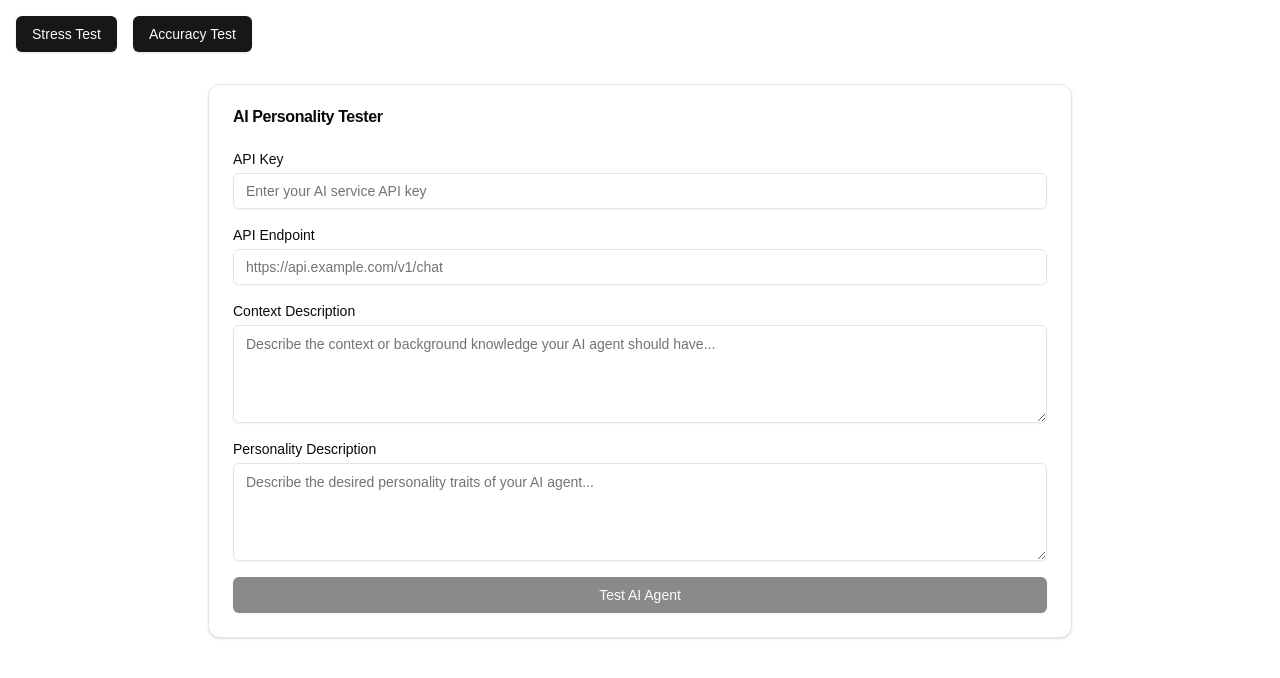
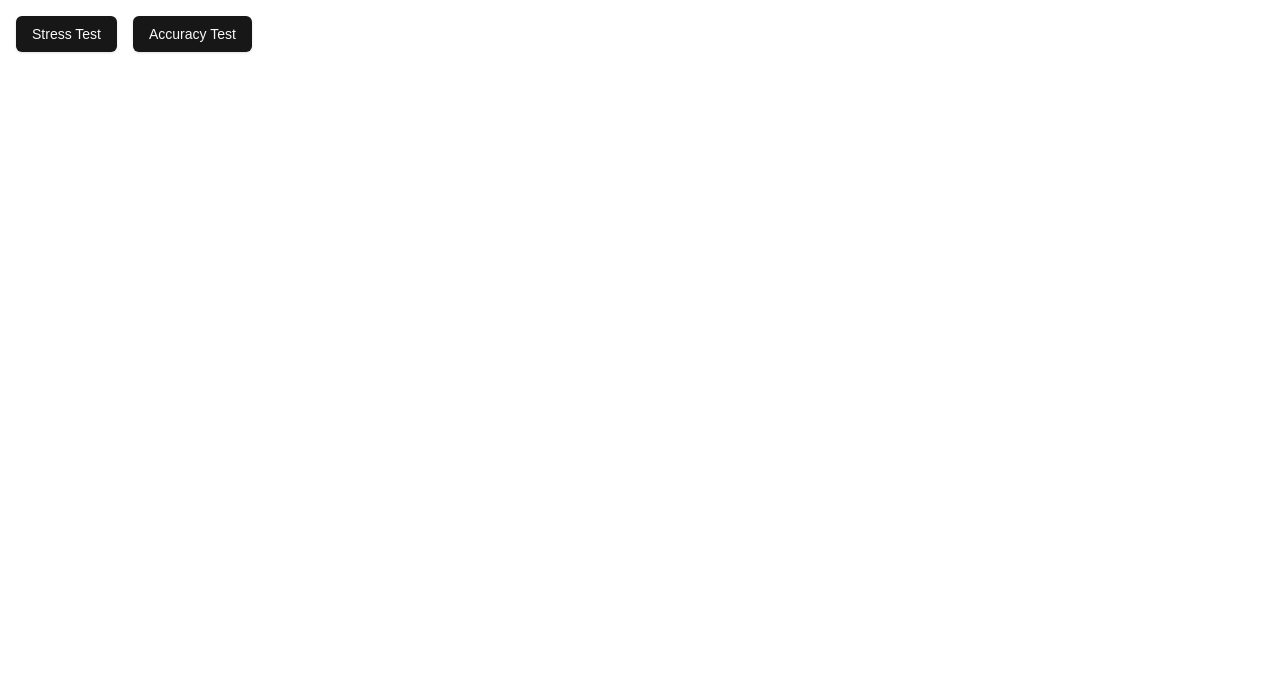
Before and after one commit to Mavericko99/Maxis, a Next.js app: page / in a window 1280 px wide. Shown: the top 678 px of the page. Built offline with nearby package versions, Linux system fonts and the light colour scheme.

Commit message:
creating leaderboard page

```diff
--- /dev/null
+++ b/app/leaderboard/page.tsx
@@ -0,0 +1,7 @@
+export default function Leaderboard() {
+    return(
+        <div>
+
+        </div>
+    )
+}
--- a/app/page.tsx
+++ b/app/page.tsx
@@ -1,190 +1,7 @@
-"use client"
-import { useState } from 'react';
-import { Card, CardContent, CardHeader, CardTitle } from "@/components/ui/card";
-import { Button } from "@/components/ui/button";
-import { Textarea } from "@/components/ui/textarea";
-import { Input } from "@/components/ui/input";
+export default function Main() {
+  return (
+    <div className="w-full min-h-screen">
 
-export default function AITester() {
-  const [apiKey, setApiKey] = useState('');
-  const [endpoint, setEndpoint] = useState('');
-  const [context, setContext] = useState('');
-  const [personality, setPersonality] = useState('');
-  const [isLoading, setIsLoading] = useState(false);
-  const [testResults, setTestResults] = useState(null);
-
-  const runTest = async () => {
-    setIsLoading(true);
-    try {
-      // First, send personality to GPT-4-mini to generate a test question
-      const questionResponse = await fetch('/api/generate-question', {
-        method: 'POST',
-        headers: {
-          'Content-Type': 'application/json',
-        },
-        body: JSON.stringify({
-          personality,
-          context
-        }),
-      });
-
-      const { question } = await questionResponse.json();
-
-      // Send the question to the user's AI API
-      const aiResponse = await fetch('/api/test-ai', {
-        method: 'POST',
-        headers: {
-          'Content-Type': 'application/json',
-        },
-        body: JSON.stringify({
-          apiKey,
-          endpoint,
-          question,
-          context
-        }),
-      });
-
-      const { answer } = await aiResponse.json();
-
-      // Send the answer back to GPT-4-mini for evaluation
-      const evaluationResponse = await fetch('/api/evaluate-response', {
-        method: 'POST',
-        headers: {
-          'Content-Type': 'application/json',
-        },
-        body: JSON.stringify({
-          personality,
-          context,
-          question,
-          answer
-        }),
-      });
-
-      const evaluation = await evaluationResponse.json();
-
-      // Ensure rating has a default value if undefined
-      setTestResults({
-        question,
-        answer,
-        rating: evaluation.rating || 0,
-        feedback: evaluation.feedback || 'No feedback available'
-      });
-    } catch (error) {
-      console.error('Test failed:', error);
-      setTestResults({
-        error: 'Test failed. Please check your API configuration and try again.'
-      });
-    }
-    setIsLoading(false);
-  };
-
-  // Helper function to safely format rating
-  const formatRating = (rating) => {
-    if (typeof rating === 'number' && !isNaN(rating)) {
-      return rating.toFixed(2);
-    }
-    return '0.00';
-  };
-
-  return (
-    <div className="container mx-auto p-4 max-w-4xl">
-      <Card className="mb-6">
-        <CardHeader>
-          <CardTitle>AI Personality Tester</CardTitle>
-        </CardHeader>
-        <CardContent>
-          <div className="space-y-4">
-            <div>
-              <label className="block text-sm font-medium mb-1">API Key</label>
-              <Input
-                type="password"
-                value={apiKey}
-                onChange={(e) => setApiKey(e.target.value)}
-                placeholder="Enter your AI service API key"
-              />
-            </div>
-
-            <div>
-              <label className="block text-sm font-medium mb-1">API Endpoint</label>
-              <Input
-                value={endpoint}
-                onChange={(e) => setEndpoint(e.target.value)}
-                placeholder="https://api.example.com/v1/chat"
-              />
-            </div>
-
-            <div>
-              <label className="block text-sm font-medium mb-1">Context Description</label>
-              <Textarea
-                value={context}
-                onChange={(e) => setContext(e.target.value)}
-                placeholder="Describe the context or background knowledge your AI agent should have..."
-                rows={4}
-              />
-            </div>
-
-            <div>
-              <label className="block text-sm font-medium mb-1">Personality Description</label>
-              <Textarea
-                value={personality}
-                onChange={(e) => setPersonality(e.target.value)}
-                placeholder="Describe the desired personality traits of your AI agent..."
-                rows={4}
-              />
-            </div>
-
-            <Button
-              onClick={runTest}
-              disabled={isLoading || !apiKey || !endpoint || !context || !personality}
-              className="w-full"
-            >
-              {isLoading ? 'Running Test...' : 'Test AI Agent'}
-            </Button>
-          </div>
-        </CardContent>
-      </Card>
-
-      {testResults && !testResults.error && (
-        <Card>
-          <CardHeader>
-            <CardTitle>Test Results</CardTitle>
-          </CardHeader>
-          <CardContent>
-            <div className="space-y-4">
-              <div>
-                <h3 className="font-medium">Test Question</h3>
-                <p className="mt-1 text-gray-600">{testResults.question || 'No question generated'}</p>
-              </div>
-
-              <div>
-                <h3 className="font-medium">AI Response</h3>
-                <p className="mt-1 text-gray-600">{testResults.answer || 'No response received'}</p>
-              </div>
-
-              <div>
-                <h3 className="font-medium">Rating</h3>
-                <div className="mt-2 flex items-center">
-                  <div className="text-3xl font-bold">{formatRating(testResults.rating)}</div>
-                  <div className="ml-2 text-sm text-gray-500">/ 1.00</div>
-                </div>
-              </div>
-
-              <div>
-                <h3 className="font-medium">Feedback</h3>
-                <p className="mt-1 text-gray-600">{testResults.feedback || 'No feedback available'}</p>
-              </div>
-            </div>
-          </CardContent>
-        </Card>
-      )}
-
-      {testResults?.error && (
-        <Card className="border-red-200">
-          <CardContent className="text-red-600 py-4">
-            {testResults.error}
-          </CardContent>
-        </Card>
-      )}
     </div>
-  );
+  )
 }
```
